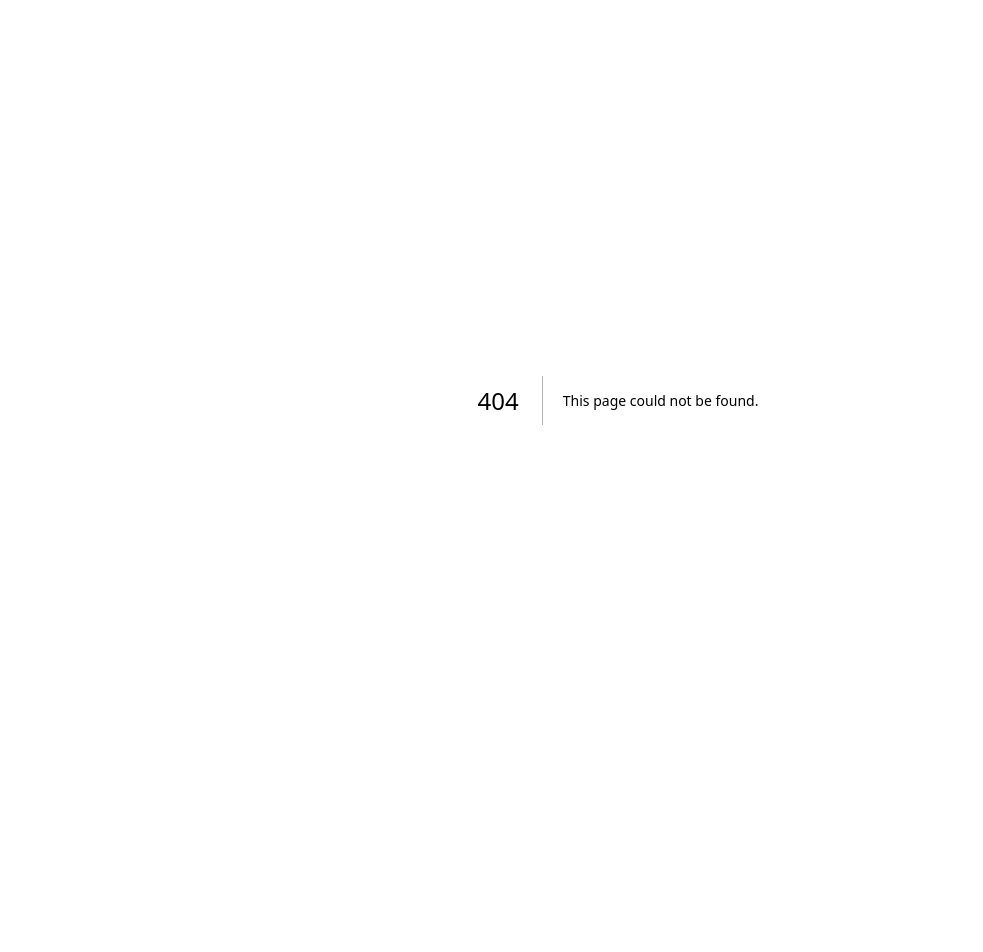
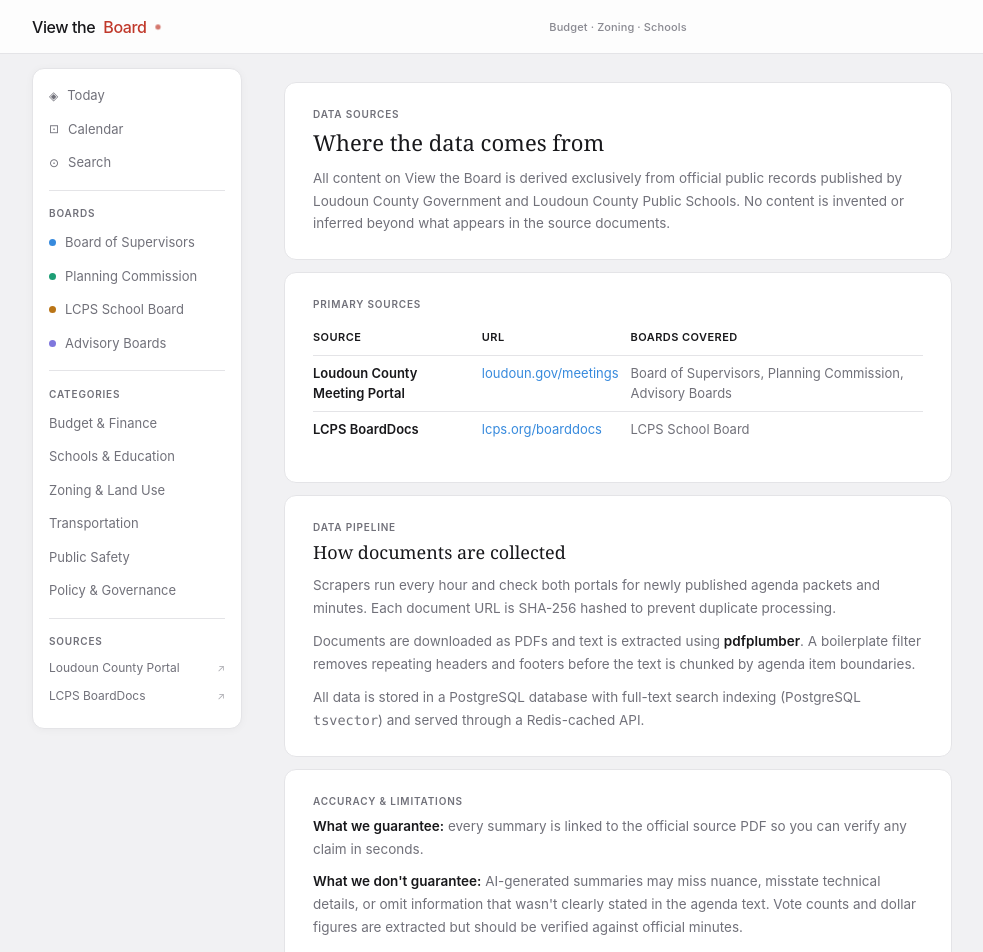
Before and after one commit to trynna-be-nerdy/vtb, a Next.js app in the folder frontend/: page /data-sources in a window 1280 px wide. Before the commit this address had no page. Shown: the top 952 px of the page, without its empty margins (22-1005 px from the left). Before the commit the page ends 800 px from the top, so only its background shows below. Built offline with nearby package versions, Linux system fonts and the light colour scheme.

Commit message:
feat(frontend): add 7c712e0c37043125.webpack.hot-update.json, layout....

```diff
--- /dev/null
+++ b/frontend/app/data-sources/page.tsx
@@ -0,0 +1,100 @@
+import { Navbar } from '@/components/Navbar'
+import { Sidebar } from '@/components/Sidebar'
+import { Footer } from '@/components/Footer'
+import { ScrollReveal } from '@/components/ScrollReveal'
+
+export const revalidate = 3600
+
+export default function DataSourcesPage() {
+  return (
+    <div className="site">
+      <Navbar />
+      <ScrollReveal />
+
+      <div className="page-layout">
+        <Sidebar />
+
+        <div className="site-container">
+          <div className="info-page">
+
+            <div className="info-section" data-reveal>
+              <div className="info-eyebrow">Data Sources</div>
+              <h1 className="info-title">Where the data comes from</h1>
+              <div className="info-body">
+                <p>
+                  All content on View the Board is derived exclusively from official public records published by
+                  Loudoun County Government and Loudoun County Public Schools. No content is invented or inferred
+                  beyond what appears in the source documents.
+                </p>
+              </div>
+            </div>
+
+            <div className="info-section" data-reveal>
+              <div className="info-eyebrow">Primary sources</div>
+              <div className="info-body">
+                <table className="info-table">
+                  <thead>
+                    <tr><th>Source</th><th>URL</th><th>Boards covered</th></tr>
+                  </thead>
+                  <tbody>
+                    <tr>
+                      <td><strong>Loudoun County Meeting Portal</strong></td>
+                      <td><a href="https://loudoun.gov/meetings" target="_blank" rel="noopener noreferrer">loudoun.gov/meetings</a></td>
+                      <td>Board of Supervisors, Planning Commission, Advisory Boards</td>
+                    </tr>
+                    <tr>
+                      <td><strong>LCPS BoardDocs</strong></td>
+                      <td><a href="https://lcps.org/boarddocs" target="_blank" rel="noopener noreferrer">lcps.org/boarddocs</a></td>
+                      <td>LCPS School Board</td>
+                    </tr>
+                  </tbody>
+                </table>
+              </div>
+            </div>
+
+            <div className="info-section" data-reveal>
+              <div className="info-eyebrow">Data pipeline</div>
+              <h2 className="info-title" style={{ fontSize: 18 }}>How documents are collected</h2>
+              <div className="info-body">
+                <p>
+                  Scrapers run every hour and check both portals for newly published agenda packets and minutes.
+                  Each document URL is SHA-256 hashed to prevent duplicate processing.
+                </p>
+                <p>
+                  Documents are downloaded as PDFs and text is extracted using <strong>pdfplumber</strong>.
+                  A boilerplate filter removes repeating headers and footers before the text is chunked by
+                  agenda item boundaries.
+                </p>
+                <p>
+                  All data is stored in a PostgreSQL database with full-text search indexing (PostgreSQL
+                  <code> tsvector</code>) and served through a Redis-cached API.
+                </p>
+              </div>
+            </div>
+
+            <div className="info-section" data-reveal>
+              <div className="info-eyebrow">Accuracy & limitations</div>
+              <div className="info-body">
+                <p>
+                  <strong>What we guarantee:</strong> every summary is linked to the official source PDF so you
+                  can verify any claim in seconds.
+                </p>
+                <p>
+                  <strong>What we don't guarantee:</strong> AI-generated summaries may miss nuance, misstate
+                  technical details, or omit information that wasn't clearly stated in the agenda text. Vote
+                  counts and dollar figures are extracted but should be verified against official minutes.
+                </p>
+                <p>
+                  If you spot an error, please <a href="/contact">contact us</a>.
+                </p>
+              </div>
+            </div>
+
+          </div>
+        </div>
+      </div>
+
+      <Footer />
+    </div>
+  )
+}
```
